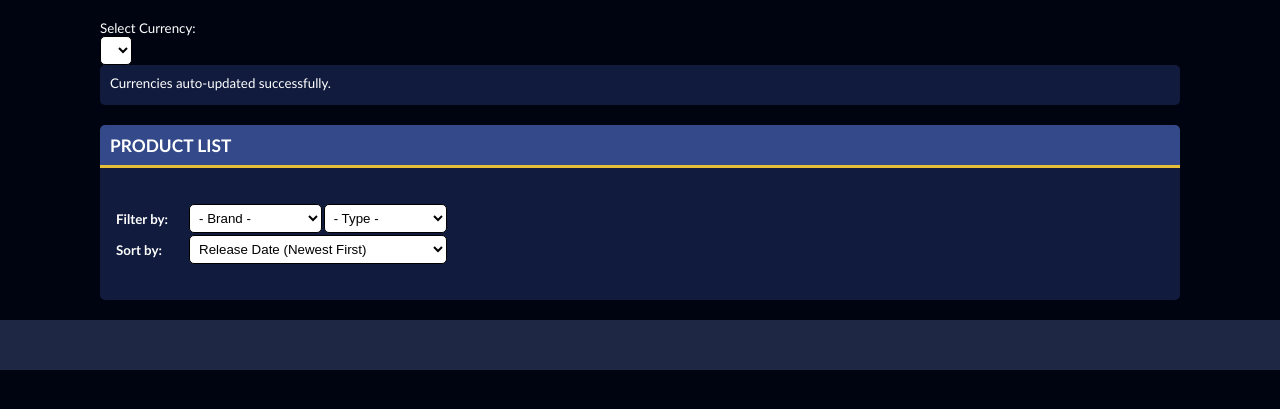
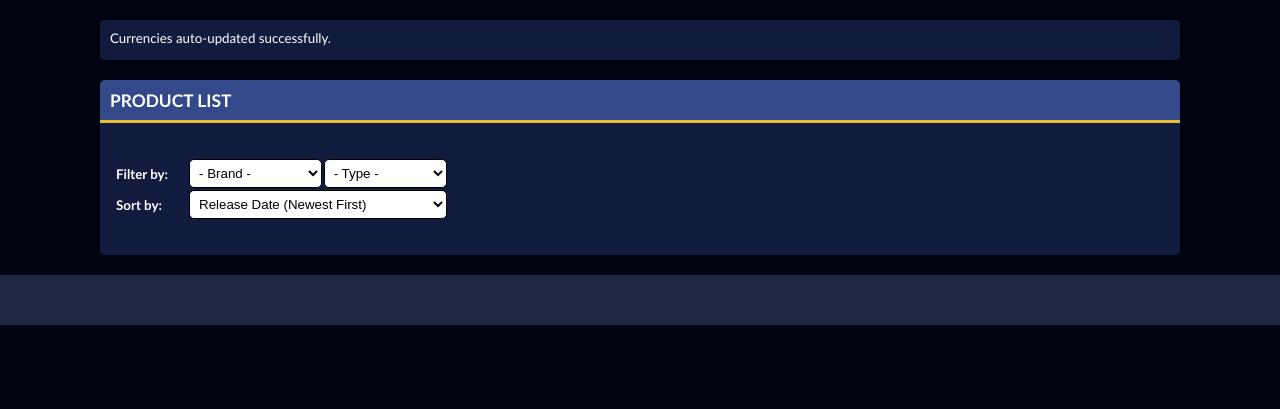
Before and after one commit to hecheff/pc-parts-price-checker, a PHP site: page / in a window 1280 px wide. Shown: the part 92-501 px from the top of the page. Run offline with PHP 8.4, Linux system fonts and the light colour scheme; data that the repository does not hold is empty; some libraries are stand-ins or nearby versions.

Commit message:
Fixed currency change bug. Temporary disabled for purchases page.

```diff
--- a/calculate/index.php
+++ b/calculate/index.php
@@ -38,7 +38,7 @@
         <?php include($_SERVER['DOCUMENT_ROOT'].'/php/header.php'); ?>
         <div class="wrapper_main">
             Select Currency:
-            <form action='./php/setCurrency.php' method='post'>
+            <form action='/php/setCurrency.php' method='post'>
                 <select id='currency' name='currency' onchange="this.form.submit();">
                     <?php
                         foreach ($conversion_rates_sort as $currency) {
--- a/index.php
+++ b/index.php
@@ -31,8 +31,8 @@
     <body onLoad="">
         <?php include($_SERVER['DOCUMENT_ROOT'].'/php/header.php'); ?>
         <div class="wrapper_main">
-            Select Currency:
-            <form action='./php/setCurrency.php' method='post'>
+            <!-- Select Currency:
+            <form action='/php/setCurrency.php' method='post'>
                 <select id='currency' name='currency' onchange="this.form.submit();">
                     <?php
                         foreach ($conversion_rates_sort as $currency) {
@@ -45,7 +45,7 @@
                         }
                     ?>
                 </select>
-            </form>
+            </form> -->
 
             <div class="notice_panel">
                 <?php if ($time_updated == true) { echo "Currencies auto-updated successfully."; } ?>
```
